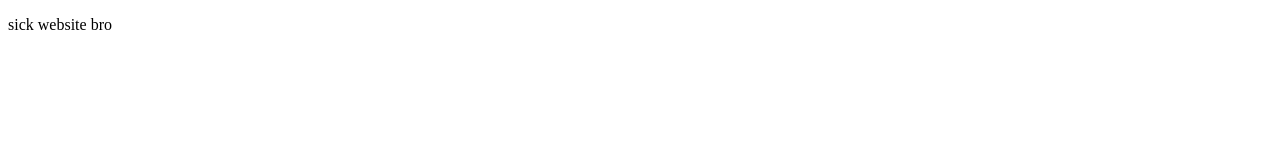
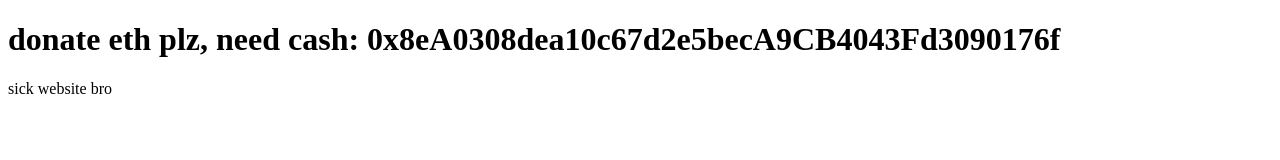
Before and after one commit to RH738/CryptoFolio, a plain HTML site: page index.html in a window 1280 px wide. Drawn offline with Linux system fonts and the light colour scheme.

Commit message:
Update index.html

```diff
--- a/index.html
+++ b/index.html
@@ -5,6 +5,7 @@
     <title>CryptoFolio</title>
   </head>
   <body>
+    <h1>donate eth plz, need cash: 0x8eA0308dea10c67d2e5becA9CB4043Fd3090176f</h1>
     <p>sick website bro</p>
   </body>
 </html>
```
